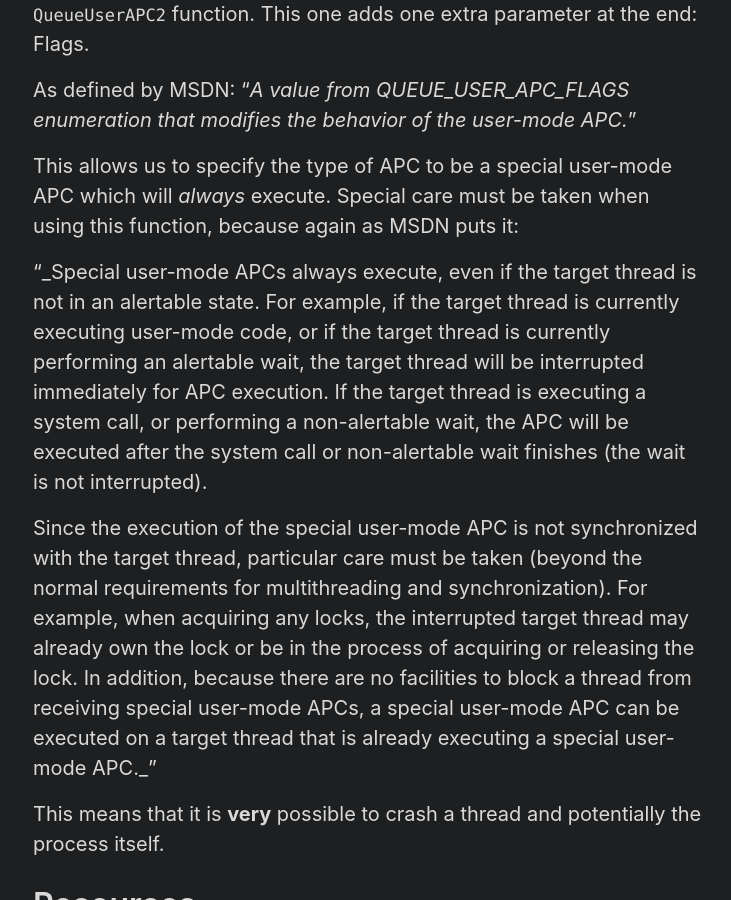
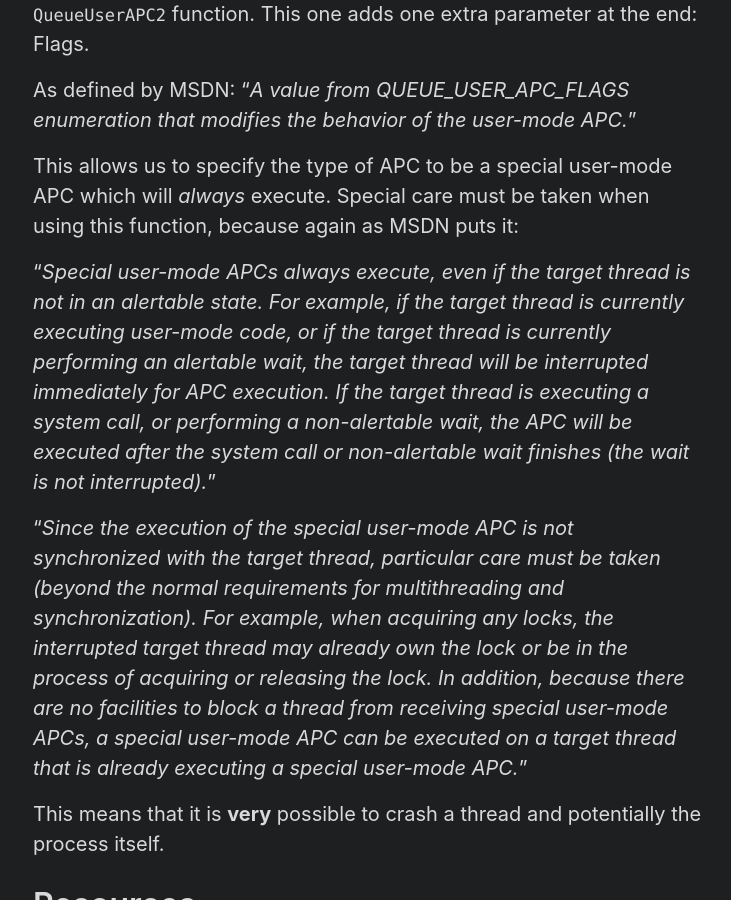
Before and after one commit to RePRGM/rePRGM.github.io, a Jekyll site: the page built from _posts/2023-03-14-lets-make-malware-part-7.md, in a window 1280 px wide and 900 px high, scrolled down 6749 px. Shown: the whole window, without its empty margins (271-1002 px from the left). Built offline with Jekyll 4.4.1, drawn with Linux system fonts in a browser that asks for light colours.

```diff
--- a/_posts/2023-03-14-lets-make-malware-part-7.md
+++ b/_posts/2023-03-14-lets-make-malware-part-7.md
@@ -166,12 +166,13 @@ As defined by MSDN: "_A value from QUEUE_USER_APC_FLAGS enumeration that modifie
 
 This allows us to specify the type of APC to be a special user-mode APC which will _always_ execute. Special care must be taken when using this function, because again as MSDN puts it:
 
-"_Special user-mode APCs always execute, even if the target thread is not in an alertable state. For example, if the target thread is currently executing user-mode code, or if the target thread is currently performing an alertable wait, the target thread will be interrupted immediately for APC execution. If the target thread is executing a system call, or performing a non-alertable wait, the APC will be executed after the system call or non-alertable wait finishes (the wait is not interrupted).
+"_Special user-mode APCs always execute, even if the target thread is not in an alertable state. For example, if the target thread is currently executing user-mode code, or if the target thread is currently performing an alertable wait, the target thread will be interrupted immediately for APC execution. If the target thread is executing a system call, or performing a non-alertable wait, the APC will be executed after the system call or non-alertable wait finishes (the wait is not interrupted)._"
 
-Since the execution of the special user-mode APC is not synchronized with the target thread, particular care must be taken (beyond the normal requirements for multithreading and synchronization). For example, when acquiring any locks, the interrupted target thread may already own the lock or be in the process of acquiring or releasing the lock. In addition, because there are no facilities to block a thread from receiving special user-mode APCs, a special user-mode APC can be executed on a target thread that is already executing a special user-mode APC._"
+"_Since the execution of the special user-mode APC is not synchronized with the target thread, particular care must be taken (beyond the normal requirements for multithreading and synchronization). For example, when acquiring any locks, the interrupted target thread may already own the lock or be in the process of acquiring or releasing the lock. In addition, because there are no facilities to block a thread from receiving special user-mode APCs, a special user-mode APC can be executed on a target thread that is already executing a special user-mode APC._"
 
 This means that it is __very__ possible to crash a thread and potentially the process itself.
 
 # Resources
 [MSDN: QueueUserAPC2](https://learn.microsoft.com/en-us/windows/win32/api/processthreadsapi/nf-processthreadsapi-queueuserapc2)
+
 [MSDN: CreateProcess](https://learn.microsoft.com/en-us/windows/win32/api/processthreadsapi/nf-processthreadsapi-createprocessa)
```
